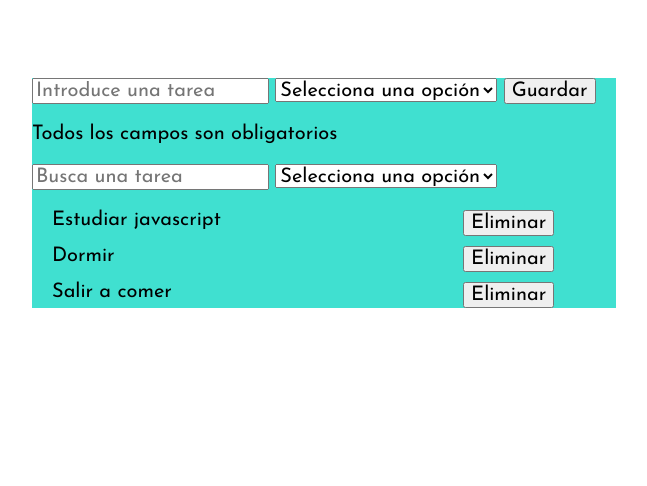
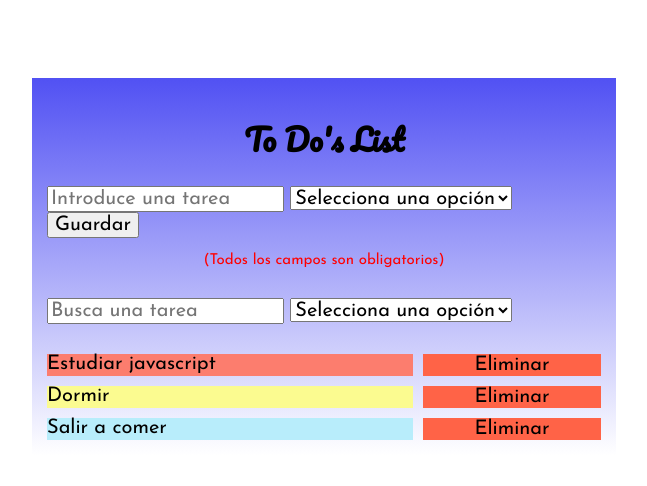
Before and after one commit to PatriContreras/ToDoList, a plain HTML site: page index.html in a window 1280 px wide. Shown: the whole page, without its empty margins (316-963 px from the left). Drawn offline with Linux system fonts and the light colour scheme.

Commit message:
Modificados estilos. Funcionalidad borrar pendiente.

```diff
--- a/css/style.css
+++ b/css/style.css
@@ -1,4 +1,5 @@
 @import url('https://fonts.googleapis.com/css2?family=Josefin+Sans&display=swap');
+@import url('https://fonts.googleapis.com/css2?family=Pacifico&display=swap');
 
 * {
     font-family: 'Josefin Sans', sans-serif;
@@ -14,21 +15,49 @@ html {
 }
 
 body {
-background-color: turquoise;
+    background: linear-gradient(to bottom, rgb(81, 81, 243), white)
+}
+
+main {
+    padding: 15px;
+}
+
+h1 {
+    font-family: 'Pacifico', cursive;
+    text-align: center;
+    font-size: 1.5em;
+}
+
+#buscar {
+    margin-top: 30px;
+}
+
+
+#guardar p {
+    color: red;
+    font-size: .75em;
+    text-align: center;
+    /* margin-top: 20px; */
 }
 
 #tareas {
     display: grid;
     grid-template-columns: repeat(3, 1fr);
     grid-gap: 10px;
-    margin: 20px;
+    margin-top: 30px;
 }
 
 #tareas .tarea {
-    grid-column: 1 / 2;
+    grid-column: 1 / 3;
 }
 
 #tareas .eliminar {
-    grid-column: 3/3;
+    grid-column: 3/4;
     text-align: center;
+   background-color: tomato;
 }
+
+#tareas .eliminar button {
+background-color: tomato;
+border: none;
+}
--- a/index.html
+++ b/index.html
@@ -11,9 +11,11 @@
 
 <body>
 
+    <main>
+        <h1>To Do's List</h1>
         <section id="guardar">
             <div>
-            <input type="text" placeholder="Introduce una tarea">
+                <input type="text" placeholder="Introduce una tarea" required>
                 <select name="" id="">
                     <option disabled selected>Selecciona una opción</option>
                     <option value="urgente">Urgente</option>
@@ -22,7 +24,7 @@
                 </select>
                 <button type="submit">Guardar</button>
                 <div>
-                <p>Todos los campos son obligatorios</p>
+                    <p>(Todos los campos son obligatorios)</p>
                 </div>
             </div>
         </section>
@@ -44,6 +46,10 @@
         </div> -->
         </section>
 
+    </main>
+
+
+
 
 
 
--- a/js/funcionalidad.js
+++ b/js/funcionalidad.js
@@ -8,8 +8,22 @@ function pintarLista(pLista) {
 
     pLista.forEach(tarea => {
 
-        sectionTarea.innerHTML += `<div class="tarea">${tarea.titulo}</div><div class="eliminar"><button id="btnEliminar">Eliminar</button></div>`
+        switch (tarea.prioridad) {
+            case 'urgente':
+                sectionTarea.innerHTML += `<div class="tarea" style="background-color: #FC7D6E">${tarea.titulo}</div><div class="eliminar"><button id="btnEliminar">Eliminar</button></div>`;
+                break;
+            case 'diaria':
+                sectionTarea.innerHTML += `<div class="tarea" style="background-color: #FBFB90">${tarea.titulo}</div><div class="eliminar"><button id="btnEliminar">Eliminar</button></div>`;
+                break;
+            case 'mensual':
+                sectionTarea.innerHTML += `<div class="tarea" style="background-color: #B8EDFB">${tarea.titulo}</div><div class="eliminar"><button id="btnEliminar">Eliminar</button></div>`;
+                break;
+        }
+        // sectionTarea.innerHTML += `<div class="tarea" style="background-color: red">${tarea.titulo}</div><div class="eliminar"><button id="btnEliminar">Eliminar</button></div>`;
     });
+
+
+
 
 }
 
@@ -72,7 +86,7 @@ function filtrarPrioridad(event) {
 }
 
 
-// BUSCAR POR PALABRAS
+// BUSCAR POR PALABRAS -- OK
 
 const buscador = document.querySelector('#buscar input');
 
@@ -95,14 +109,20 @@ function buscarPorLetra(event) {
 
 // const btnEliminar = document.querySelector('#btnEliminar');
 // btnEliminar.addEventListener('click', borrarTarea);
+
+
 // function borrarTarea(event) {
+
+//     // Borrar del interfaz
+//     let posicion = listaTareas.findIndex(tarea => {
+//         return tarea.idTarea == idTarea;
+//     })
+//     // Borrar del html
 //     let sectionTarea = document.querySelector('#tareas');
 //     sectionTarea.parentNode.removeChild(sectionTarea);
 
-//     listaTareas.forEach(tarea => {
-//         console.log(tarea);
-//         // let posicion = listaTareas.findIndex(tarea => tarea.idTarea == idTarea)
-//     });
-//     // listaTareas.splice(posicion, 1);
+//     // listaTareas.splice(posicion, 1) // el numero es cuántos elementos borro
+//     console.log(posicion);
+
 
 // }
--- a/js/listaToDo.js
+++ b/js/listaToDo.js
@@ -2,7 +2,8 @@ let listaTareas = new Array(
     {
         idTarea: 1,
         titulo: 'Estudiar javascript',
-        prioridad: 'urgente'
+        prioridad: 'urgente',
+        color: 'red'
     },
     {
         idTarea: 2,
```
Lines whose indentation alone changed are shown as unchanged.
